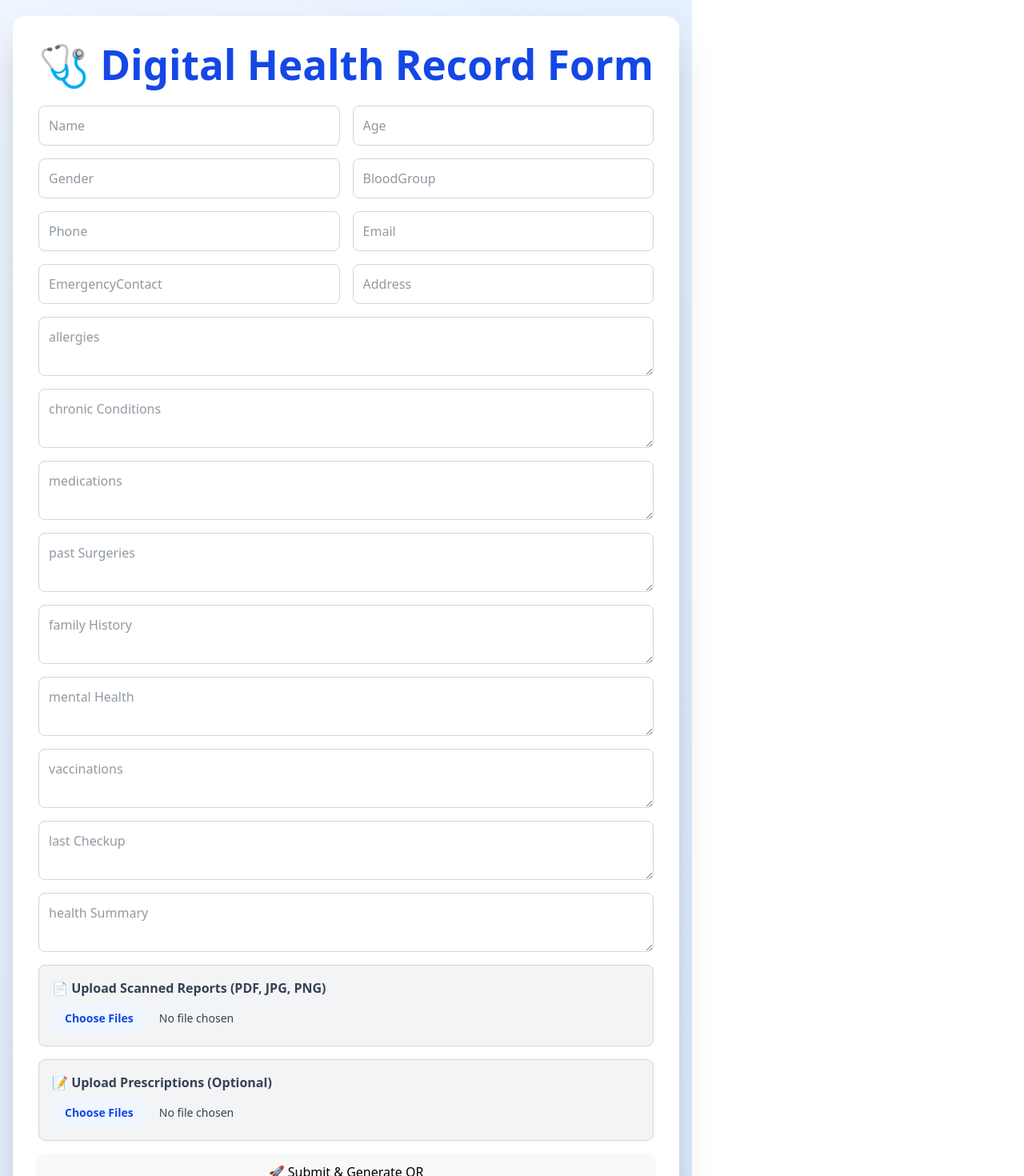
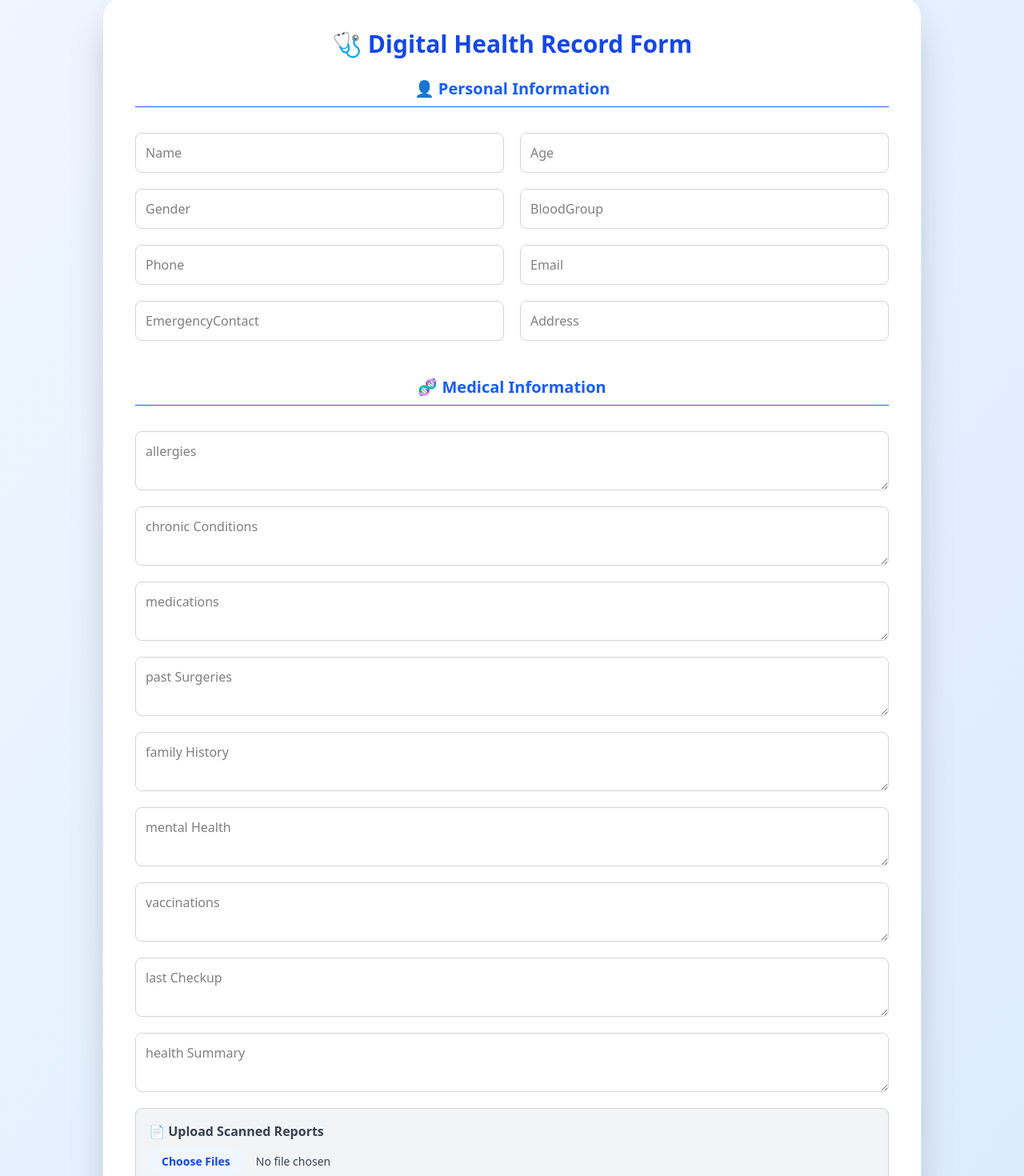
Before and after one commit to vardhan011/qrhelper, a React (Vite) app in the folder qr-health-frontend/: page / in a window 1280 px wide. Shown: the part 20-1490 px from the top of the page at 80% size. Built offline with nearby package versions, Linux system fonts and the light colour scheme.

Commit message:
Fixed  Place holder error

```diff
--- a/qr-health-frontend/src/components/UserForm.jsx
+++ b/qr-health-frontend/src/components/UserForm.jsx
@@ -39,12 +39,11 @@ const UserForm = () => {
             scannedReports.forEach(file => data.append("scannedReports", file));
             prescriptions.forEach(file => data.append("prescriptions", file));
 
-            // ✅ Dynamic backend URL based on environment
             const BASE_URL = import.meta.env.VITE_BACKEND_URL || 'https://qrhelper.onrender.com';
             const res = await axios.post(`${BASE_URL}/api/users`, data);
             const userId = res.data.userId;
 
-            navigate(`/view/${userId}`); // ✅ Redirect to user profile page with QR
+            navigate(`/view/${userId}`);
         } catch (err) {
             console.error(err);
             alert("❌ Error saving data. Please try again.");
@@ -52,11 +51,15 @@ const UserForm = () => {
     };
 
     return (
-        <div className="min-h-screen bg-gradient-to-br from-blue-50 to-blue-100 flex items-center justify-center py-10 px-4">
-            <div className="w-full max-w-4xl bg-white rounded-2xl shadow-2xl p-8">
-                <h1 className="text-3xl font-bold text-center mb-6 text-blue-700">🩺 Digital Health Record Form</h1>
+        <div className="min-h-screen w-full bg-gradient-to-br from-blue-50 to-blue-100 flex items-center justify-center p-4 overflow-auto">
+            <div className="w-full max-w-5xl bg-white rounded-3xl shadow-2xl p-6 sm:p-10 border border-blue-100">
+                <h1 className="text-3xl font-bold text-center text-blue-700 mb-6">🩺 Digital Health Record Form</h1>
 
-                <form onSubmit={handleSubmit} className="grid grid-cols-1 md:grid-cols-2 gap-4">
+                <form onSubmit={handleSubmit} className="grid grid-cols-1 md:grid-cols-2 gap-5">
+                    {/* 📘 Section 1: Personal Info */}
+                    <div className="col-span-full">
+                        <h2 className="text-xl font-semibold text-blue-600 text-center border-b pb-2 mb-3">👤 Personal Information</h2>
+                    </div>
                     {['name', 'age', 'gender', 'bloodGroup', 'phone', 'email', 'emergencyContact', 'address'].map((field) => (
                         <input
                             key={field}
@@ -69,6 +72,10 @@ const UserForm = () => {
                         />
                     ))}
 
+                    {/* 📕 Section 2: Medical Info */}
+                    <div className="col-span-full mt-6">
+                        <h2 className="text-xl font-semibold text-blue-600 text-center border-b pb-2 mb-3">🧬 Medical Information</h2>
+                    </div>
                     {["allergies", "chronicConditions", "medications", "pastSurgeries", "familyHistory", "mentalHealth", "vaccinations", "lastCheckup", "healthSummary"].map((field) => (
                         <textarea
                             key={field}
@@ -80,8 +87,9 @@ const UserForm = () => {
                         />
                     ))}
 
+                    {/* 📎 File Uploads */}
                     <div className="col-span-full bg-gray-100 p-4 rounded-lg border border-gray-300">
-                        <label className="block font-semibold text-gray-700 mb-2">📄 Upload Scanned Reports (PDF, JPG, PNG)</label>
+                        <label className="block font-semibold text-gray-700 mb-2">📄 Upload Scanned Reports</label>
                         <input
                             type="file"
                             multiple
@@ -102,7 +110,7 @@ const UserForm = () => {
 
                     <button
                         type="submit"
-                        className="col-span-full w-full bg-black text-black font-semibold py-3 rounded-xl shadow-md hover:bg-gray-900 hover:scale-[1.01] active:scale-[0.98] transition-all duration-200 ease-in-out"
+                        className="col-span-full w-full bg-black text-white font-semibold py-3 rounded-xl shadow-md hover:bg-gray-900 hover:scale-[1.01] active:scale-[0.98] transition-all duration-200 ease-in-out mt-4"
                     >
                         🚀 Submit & Generate QR
                     </button>
--- a/qr-health-frontend/src/index.css
+++ b/qr-health-frontend/src/index.css
@@ -1,75 +1 @@
 @import "tailwindcss";
-
-:root {
-  font-family: system-ui, Avenir, Helvetica, Arial, sans-serif;
-  line-height: 1.5;
-  font-weight: 400;
-
-  color-scheme: light dark;
-  color: rgba(255, 255, 255, 0.87);
-  background-color: #242424;
-
-  font-synthesis: none;
-  text-rendering: optimizeLegibility;
-  -webkit-font-smoothing: antialiased;
-  -moz-osx-font-smoothing: grayscale;
-}
-
-a {
-  font-weight: 500;
-  color: #646cff;
-  text-decoration: inherit;
-}
-
-a:hover {
-  color: #535bf2;
-}
-
-body {
-  margin: 0;
-  display: flex;
-  place-items: center;
-  min-width: 320px;
-  min-height: 100vh;
-}
-
-h1 {
-  font-size: 3.2em;
-  line-height: 1.1;
-}
-
-button {
-  border-radius: 8px;
-  border: 1px solid transparent;
-  padding: 0.6em 1.2em;
-  font-size: 1em;
-  font-weight: 500;
-  font-family: inherit;
-  background-color: #1a1a1a;
-  cursor: pointer;
-  transition: border-color 0.25s;
-}
-
-button:hover {
-  border-color: #646cff;
-}
-
-button:focus,
-button:focus-visible {
-  outline: 4px auto -webkit-focus-ring-color;
-}
-
-@media (prefers-color-scheme: light) {
-  :root {
-    color: #213547;
-    background-color: #ffffff;
-  }
-
-  a:hover {
-    color: #747bff;
-  }
-
-  button {
-    background-color: #f9f9f9;
-  }
-}
--- a/qr-health-frontend/src/pages/ViewUser.jsx
+++ b/qr-health-frontend/src/pages/ViewUser.jsx
@@ -104,7 +104,7 @@ const ViewUser = () => {
                     {/* ✅ Download QR Button */}
                     <button
                         onClick={handleDownloadQR}
-                        className="mt-4 bg-black text-black px-4 py-2 rounded-md hover:bg-gray-800 transition"
+                        className="mt-4 bg-black text-white px-4 py-2 rounded-md hover:bg-gray-800 transition"
                     >
                         ⬇️ Download QR
                     </button>
```
Also changed, not shown: 1 other file (tests, documents, lock files or other folders).
